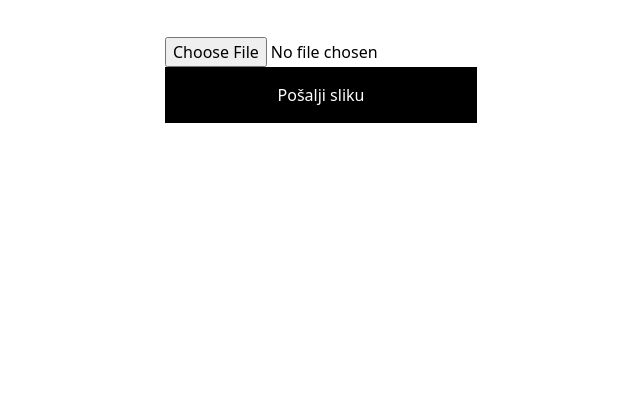
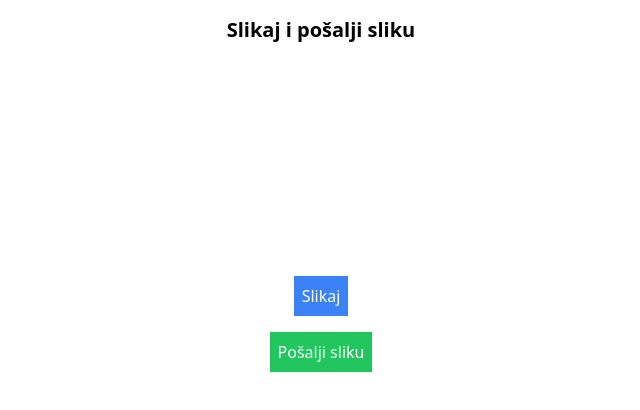
Before and after one commit to kaizerpwn/carbo, a Next.js app: page /vision in a window 1280 px wide. Shown: the top 410 px of the page, without its empty margins (319-959 px from the left). Built offline with nearby package versions, Linux system fonts and the light colour scheme; no server answers.

Commit message:
Created vision component

```diff
--- a/src/app/vision/page.tsx
+++ b/src/app/vision/page.tsx
@@ -1,54 +1,100 @@
-"use client";
+'use client';
 
-import { useState } from "react";
+import React, { useRef, useState, useCallback } from 'react';
+import Webcam from 'react-webcam';
 
 function UploadProductImage() {
   const [text, setText] = useState<string | null>(null);
-  const [file, setFile] = useState<File | null>(null);
+  const [imageFile, setImageFile] = useState<File | null>(null);
+  const [preview, setPreview] = useState<string | null>(null);
+
+  const webcamRef = useRef<Webcam>(null);
+
+  // Kad korisnik klikne Slikaj
+  const capture = useCallback(() => {
+    if (webcamRef.current) {
+      const screenshot = webcamRef.current.getScreenshot();
+      if (!screenshot) return;
+
+      const file = base64ToFile(screenshot, 'photo.jpg');
+
+      setImageFile(file);
+      setPreview(screenshot);
+    }
+  }, []);
+
+  function base64ToFile(base64Data: string, fileName: string) {
+    const arr = base64Data.split(',');
+    const mime = arr[0].match(/:(.*?);/)?.[1] || 'image/jpeg';
+    const bstr = atob(arr[1]);
+    let n = bstr.length;
+    const u8arr = new Uint8Array(n);
+
+    while (n--) {
+      u8arr[n] = bstr.charCodeAt(n);
+    }
+
+    return new File([u8arr], fileName, { type: mime });
+  }
 
   async function handleUpload(e: React.FormEvent) {
-    e.preventDefault(); // ✅ Prevent default form submission
+    e.preventDefault();
 
-    if (!file) {
-      alert("Molimo odaberite sliku.");
+    if (!imageFile) {
+      alert('Molimo prvo uslikaj sliku.');
       return;
     }
 
     const formData = new FormData();
-    formData.append("file", file); // ✅ Send selected file
+    formData.append('file', imageFile);
 
     try {
-      const res = await fetch("/api/vision", {
-        method: "POST",
+      const res = await fetch('/api/vision', {
+        method: 'POST',
         body: formData,
       });
+      const data = await res.json();
 
-      const data = await res.json();
-      setText(data.text || "Nema pronađenog teksta."); // ✅ Handle extracted text
+      setText(data.text || 'Nema pronađenog teksta.');
     } catch (error) {
-      console.error("Greška pri slanju slike:", error);
-      setText("Došlo je do greške pri obradi slike.");
+      console.error('Greška pri slanju slike:', error);
+      setText('Došlo je do greške pri obradi slike.');
     }
   }
 
   return (
-    <div className="w-full flex justify-center items-center h-40 flex-col">
-      <form onSubmit={handleUpload} className="flex flex-col">
-        <input
-          type="file"
-          name="file"
-          accept="image/*"
-          required
-          onChange={(e) => setFile(e.target.files?.[0] || null)} // ✅ Store selected file
-        />
-        <button type="submit" className="bg-black text-white p-4">
+    <div className='w-full flex flex-col items-center p-4'>
+      <h1 className='text-xl font-bold mb-4'>Slikaj i pošalji sliku</h1>
+
+      <Webcam
+        ref={webcamRef}
+        audio={false}
+        screenshotFormat='image/jpeg'
+        style={{ width: '100%', maxWidth: '400px' }}
+        videoConstraints={{
+          facingMode: 'environment', // "user" za prednju kameru
+        }}
+      />
+
+      <button onClick={capture} className='bg-blue-500 text-white p-2 mt-4'>
+        Slikaj
+      </button>
+
+      {preview && (
+        <div className='mt-4'>
+          <img src={preview} alt='Preview' style={{ width: '100%', maxWidth: '400px' }} />
+        </div>
+      )}
+
+      <form onSubmit={handleUpload} className='mt-4'>
+        <button type='submit' className='bg-green-500 text-white p-2'>
           Pošalji sliku
         </button>
       </form>
 
       {text && (
-        <div className="mt-4 p-2 bg-gray-100 rounded">
-          <h3 className="font-bold">Ekstraktovani tekst:</h3>
+        <div className='mt-4 p-2 bg-gray-100 rounded w-full max-w-md text-center'>
+          <h3 className='font-bold'>Ekstraktovani tekst:</h3>
           <p>{text}</p>
         </div>
       )}
```
